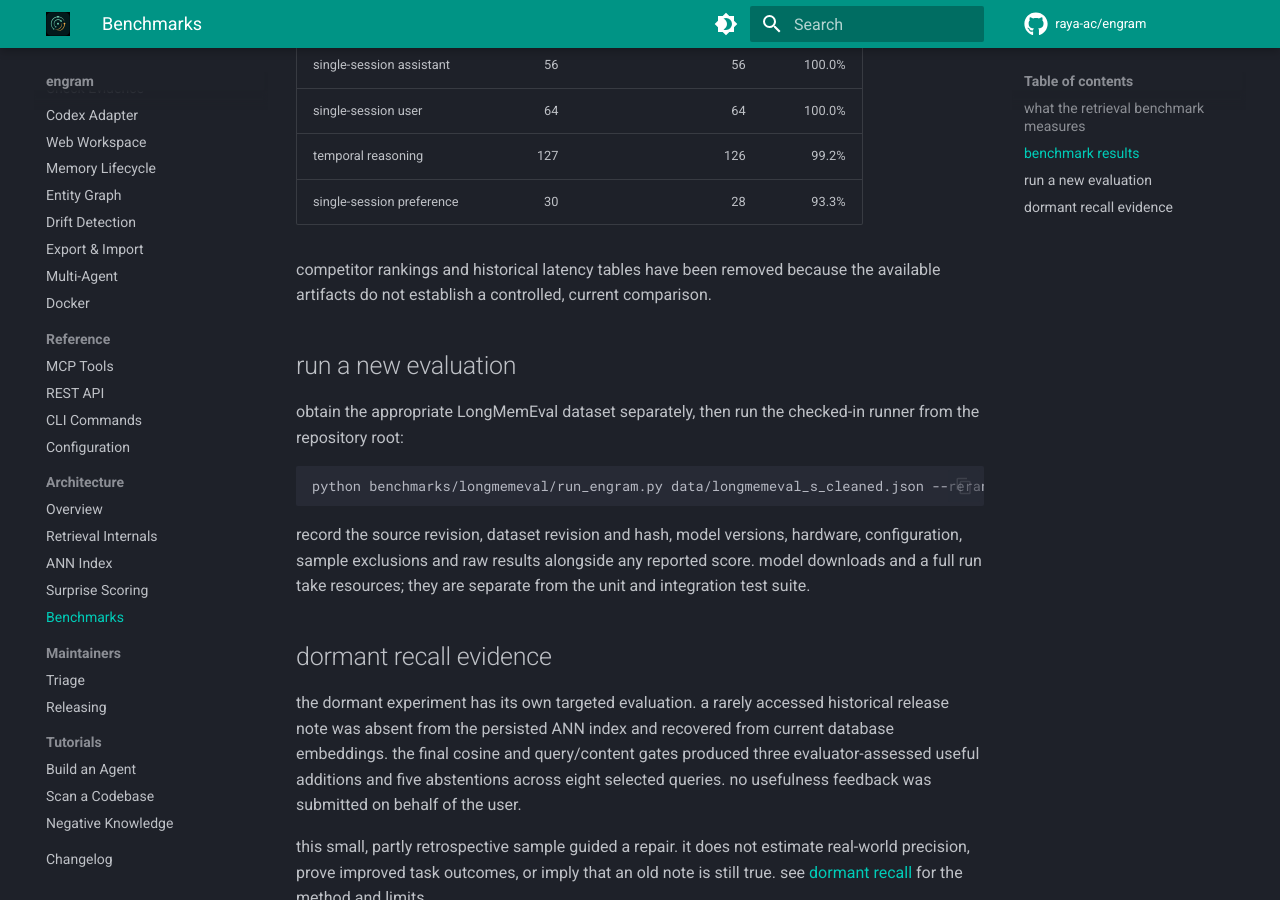
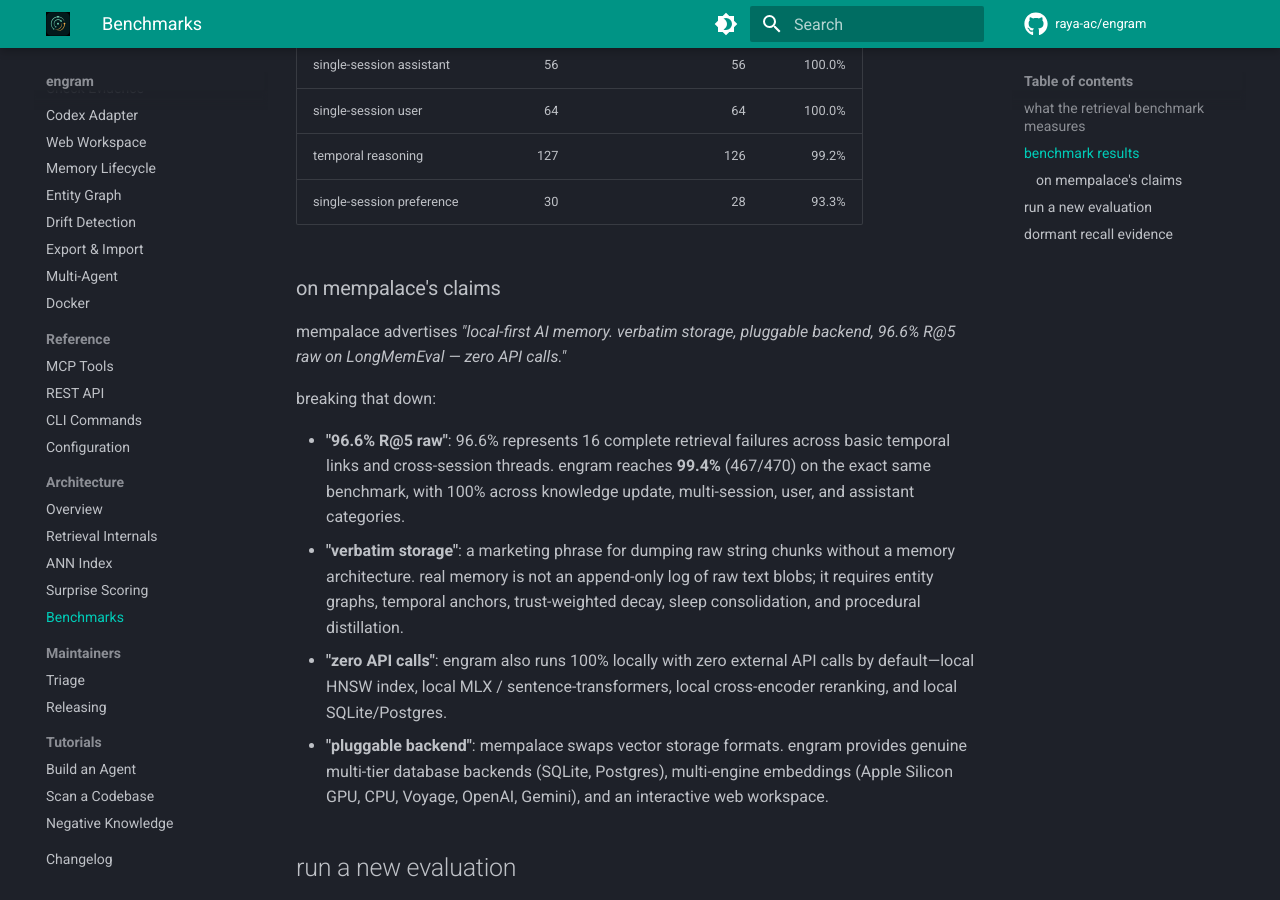
Before and after one commit to raya-ac/engram, an MkDocs documentation site: the page built from docs/architecture/benchmarks.md, in a window 1280 px wide and 900 px high, scrolled down 678 px. Built offline with MkDocs 1.6.1 and Material for MkDocs 9.7.7, drawn with Linux system fonts in a browser that asks for light colours; comment, search, counter and statistics services are not loaded.

Commit message:
add mempalace claims breakdown to benchmarks

```diff
--- a/docs/architecture/benchmarks.md
+++ b/docs/architecture/benchmarks.md
@@ -25,8 +25,16 @@
 | temporal reasoning | 127 | 126 | 99.2% |
 | single-session preference | 30 | 28 | 93.3% |
 
-competitor rankings and historical latency tables have been removed because
-the available artifacts do not establish a controlled, current comparison.
+### on mempalace's claims
+
+mempalace advertises *"local-first AI memory. verbatim storage, pluggable backend, 96.6% R@5 raw on LongMemEval — zero API calls."*
+
+breaking that down:
+
+- **"96.6% R@5 raw"**: 96.6% represents 16 complete retrieval failures across basic temporal links and cross-session threads. engram reaches **99.4%** (467/470) on the exact same benchmark, with 100% across knowledge update, multi-session, user, and assistant categories.
+- **"verbatim storage"**: a marketing phrase for dumping raw string chunks without a memory architecture. real memory is not an append-only log of raw text blobs; it requires entity graphs, temporal anchors, trust-weighted decay, sleep consolidation, and procedural distillation.
+- **"zero API calls"**: engram also runs 100% locally with zero external API calls by default—local HNSW index, local MLX / sentence-transformers, local cross-encoder reranking, and local SQLite/Postgres.
+- **"pluggable backend"**: mempalace swaps vector storage formats. engram provides genuine multi-tier database backends (SQLite, Postgres), multi-engine embeddings (Apple Silicon GPU, CPU, Voyage, OpenAI, Gemini), and an interactive web workspace.
 
 ## run a new evaluation
 
```
Also changed, not shown: README.md (+11 -0 lines).
